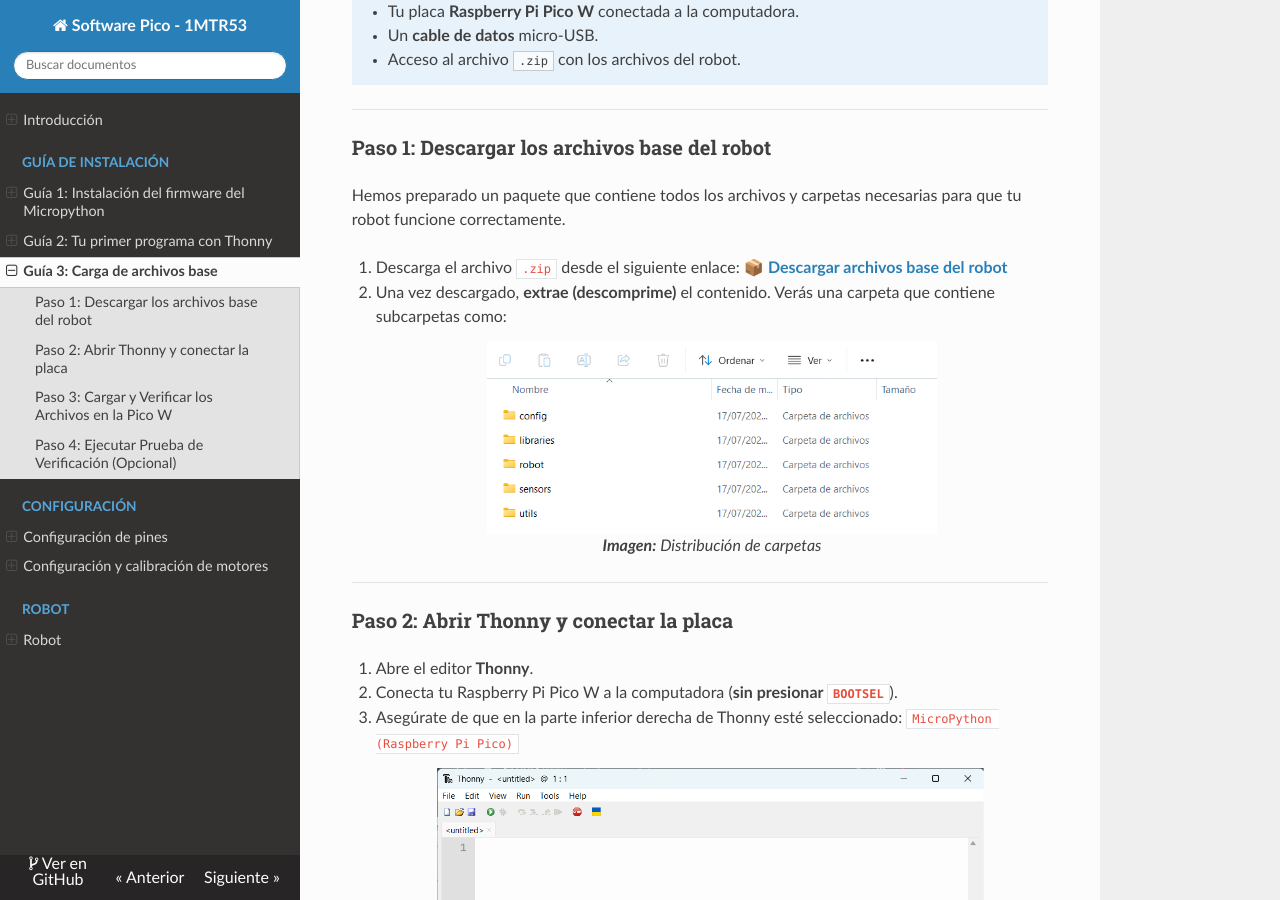
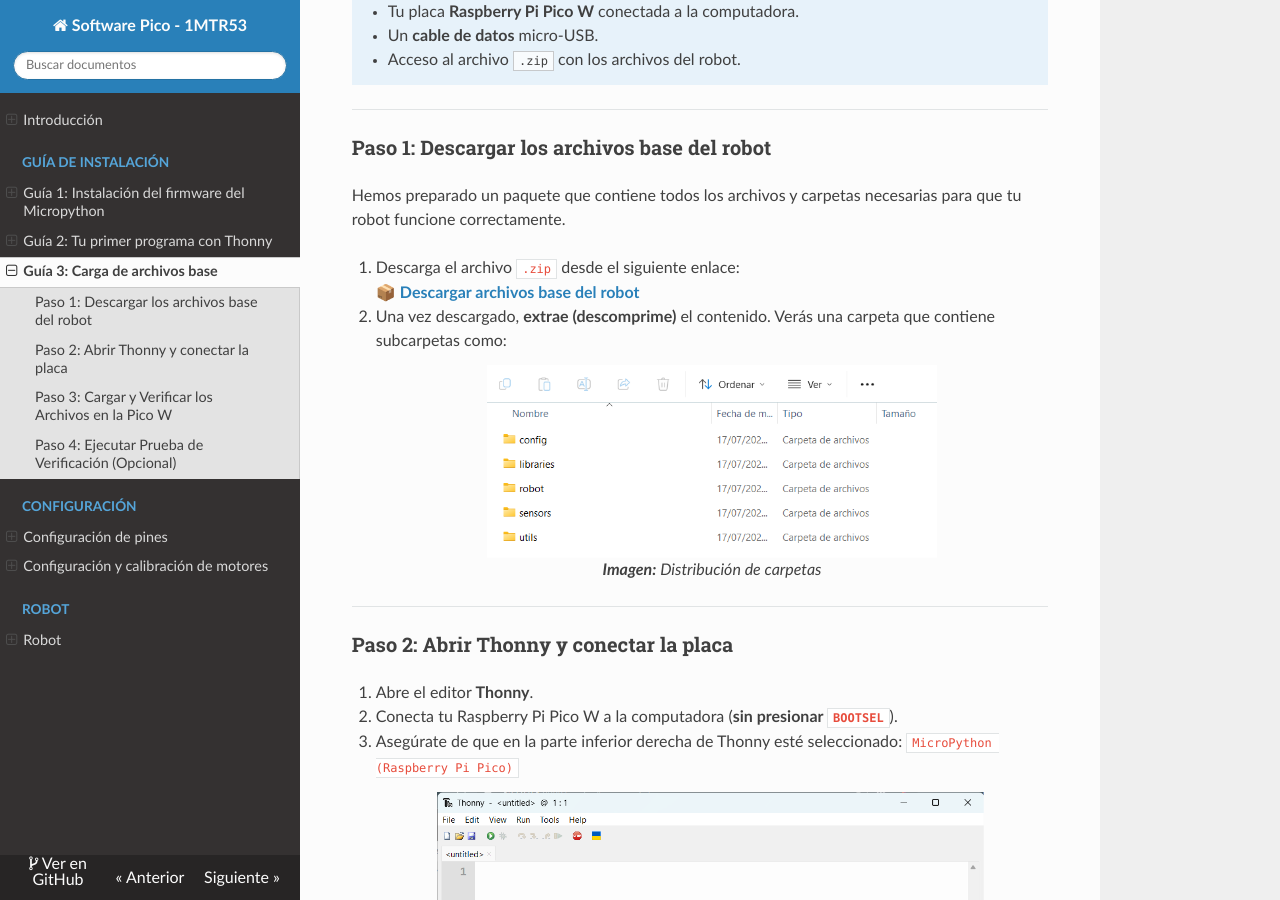
Before and after one commit to PUCP-Robotica-IA/robotic-kit-docs, an MkDocs documentation site: the page built from docs/guides/base_guide.md, in a window 1280 px wide and 900 px high, scrolled down 358 px. Built offline with MkDocs 1.6.1, drawn with Linux system fonts in a browser that asks for light colours; nearby versions of some CDN libraries.

```diff
--- a/docs/guides/base_guide.md
+++ b/docs/guides/base_guide.md
@@ -14,8 +14,12 @@ Ya tenemos Thonny funcionando y la Pico W con el firmware instalado. Ahora carga
 
 Hemos preparado un paquete que contiene todos los archivos y carpetas necesarias para que tu robot funcione correctamente.
 
-1.  Descarga el archivo `.zip` desde el siguiente enlace:
-    📦 **[Descargar archivos base del robot](https://github.com/PUCP-Robotica-IA/Software_Pico)**
+1. Descarga el archivo `.zip` desde el siguiente enlace:
+<a href="/firmware/Software_Pico-2025-2_V2.zip" download>
+  📦 <strong>Descargar archivos base del robot</strong>
+</a>
+
+
 
 2.  Una vez descargado, **extrae (descomprime)** el contenido. Verás una carpeta que contiene subcarpetas como:
     <figure markdown="span" align="center">
```
Also changed, not shown: 1 other file.
